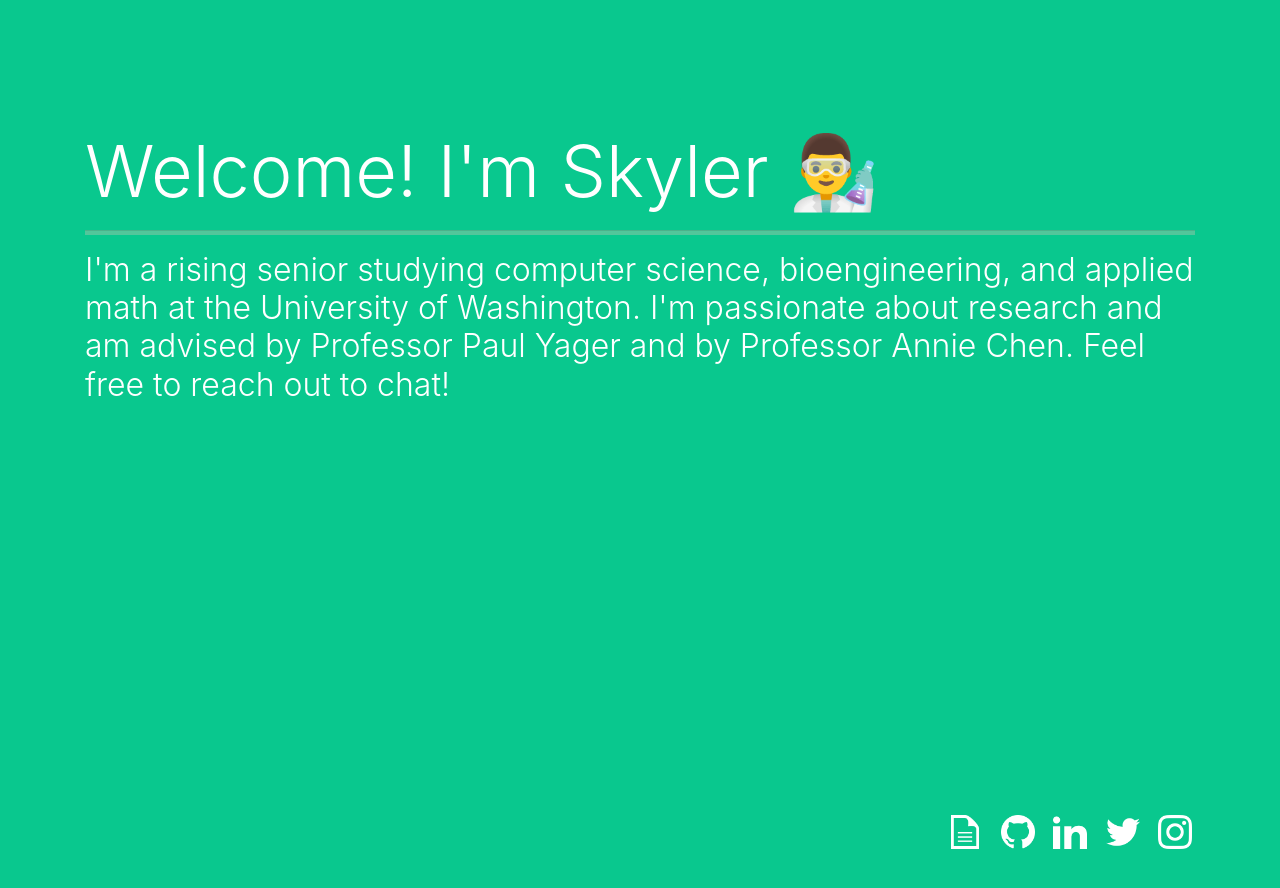
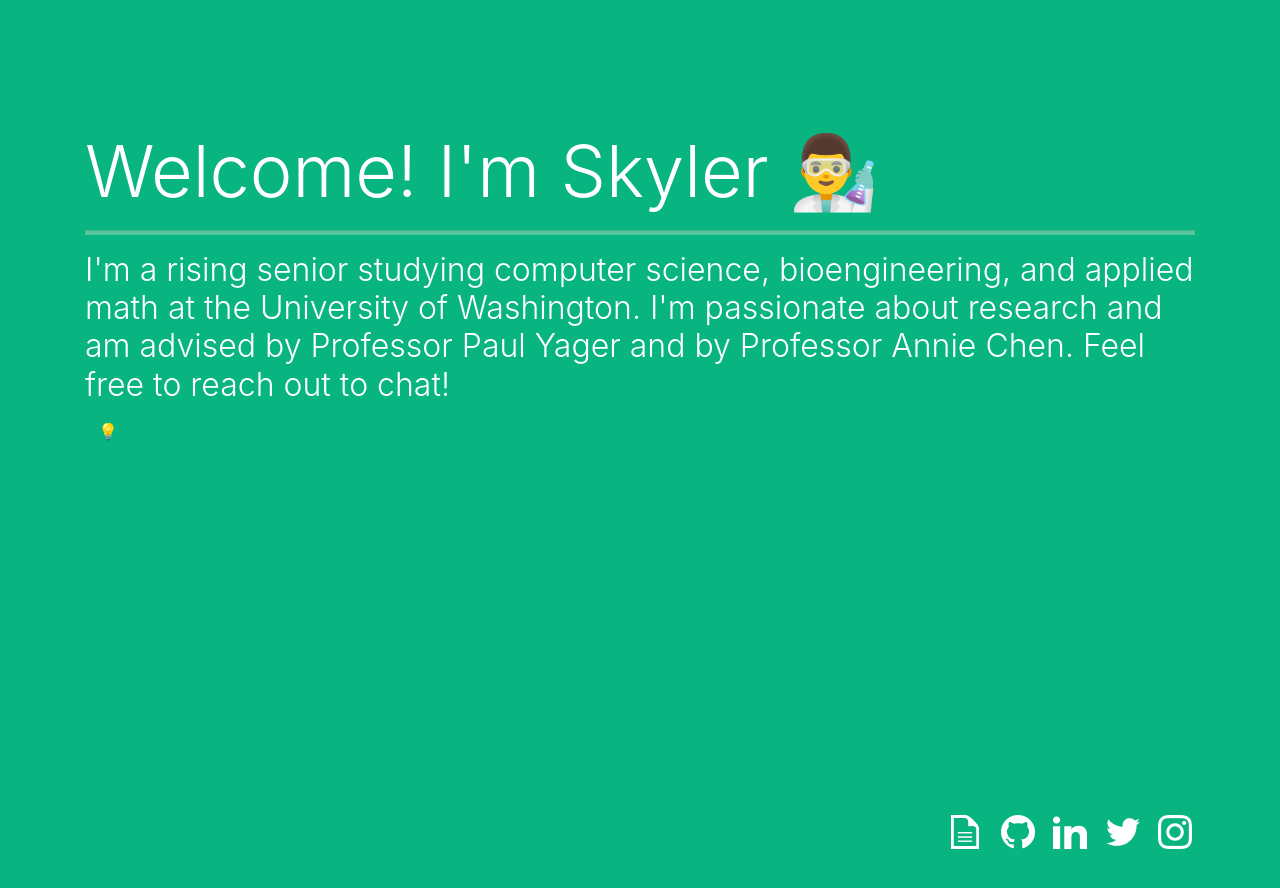
Before and after one commit to shallinan1/shallinan1.github.io, a Jekyll site: the page index.html, which Jekyll copies as it is, in a window 1280 px wide. Shown: the top 888 px of the page. Built offline with Jekyll 4.4.1, drawn with Linux system fonts in a browser that asks for light colours.

Commit message:
Support bg changing

```diff
--- a/css/custom.css
+++ b/css/custom.css
@@ -1,5 +1,5 @@
 body {
-	background-color: #09c88e;
+	background-color:  #08B480;
     color: white;
 }
 
@@ -8,6 +8,7 @@
 }
 hr {
 	background-color: #53c69b;
+	/*	#09C88F */
 	height:0.2em;
 }
 
--- a/index.html
+++ b/index.html
@@ -26,6 +26,9 @@
 				<h2 class = "thin">
 				I'm a rising senior studying computer science, bioengineering, and applied math at the University of Washington. I'm passionate about research and am advised by Professor Paul Yager and by Professor Annie Chen. Feel free to reach out to chat!
 				</h2>
+			</div>
+			<div class = "container">
+				<button class = "btn" onclick="changeColor();">💡</button>
 			</div>
 		</main>
 
@@ -73,7 +76,25 @@
 				</div>
 			</footer>
 
-
+			<script>
+				bgColorLight = "#08B480";
+				bgColorDark = "	#84E3C7";
+				var tracker = true;
+				fontColorLight = "white";
+				fontColorDark = "#282828";
+			    function changeColor() {
+			    	if (tracker) {
+			        	document.body.style.backgroundColor = bgColorLight;
+			        	document.body.style.color = fontColorLight;
+			    		tracker = false
+			        }
+			        else {
+			        	document.body.style.backgroundColor = bgColorDark;
+			        	document.body.style.color = fontColorDark;
+			        	tracker = true
+			        }
+			    }
+			</script>
 			<!-- Optional JavaScript -->
 			<!-- jQuery first, then Popper.js, then Bootstrap JS -->
 			<script src="https://code.jquery.com/jquery-3.5.1.slim.min.js" integrity="sha384-DfXdz2htPH0lsSSs5nCTpuj/zy4C+OGpamoFVy38MVBnE+IbbVYUew+OrCXaRkfj" crossorigin="anonymous"></script>
```
